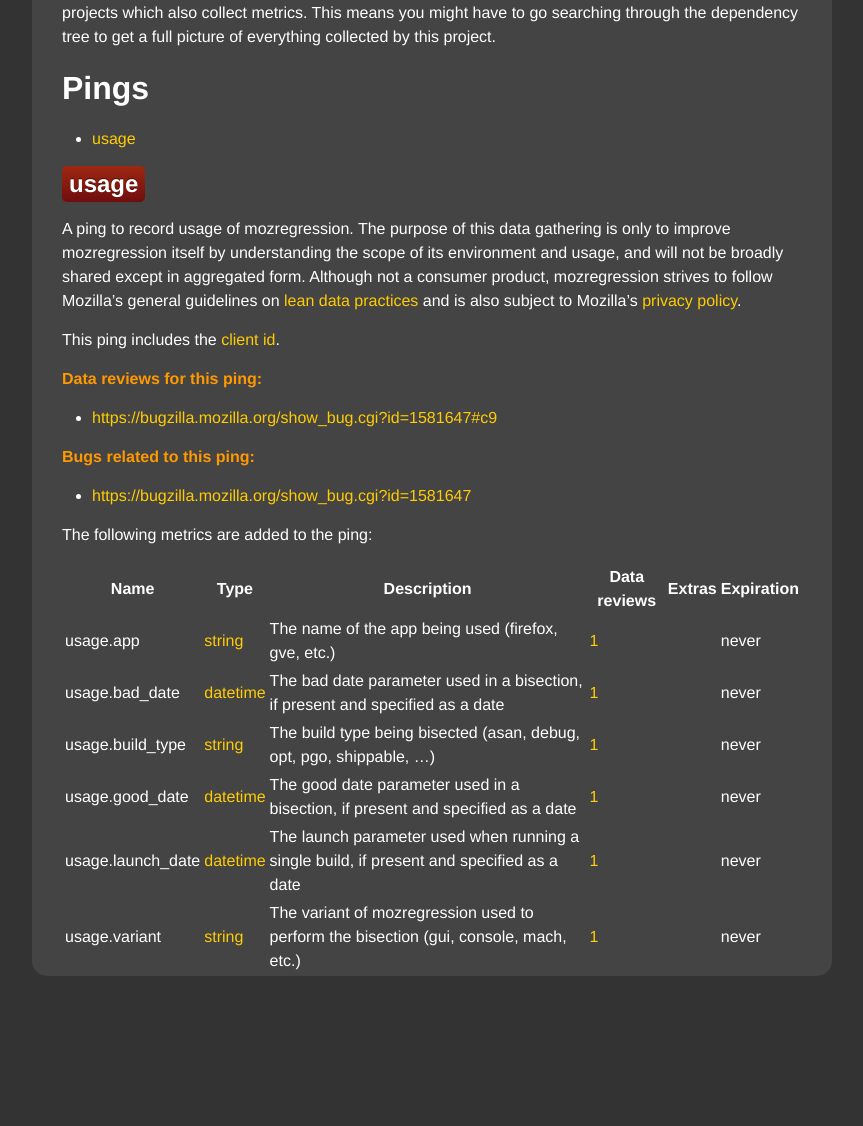
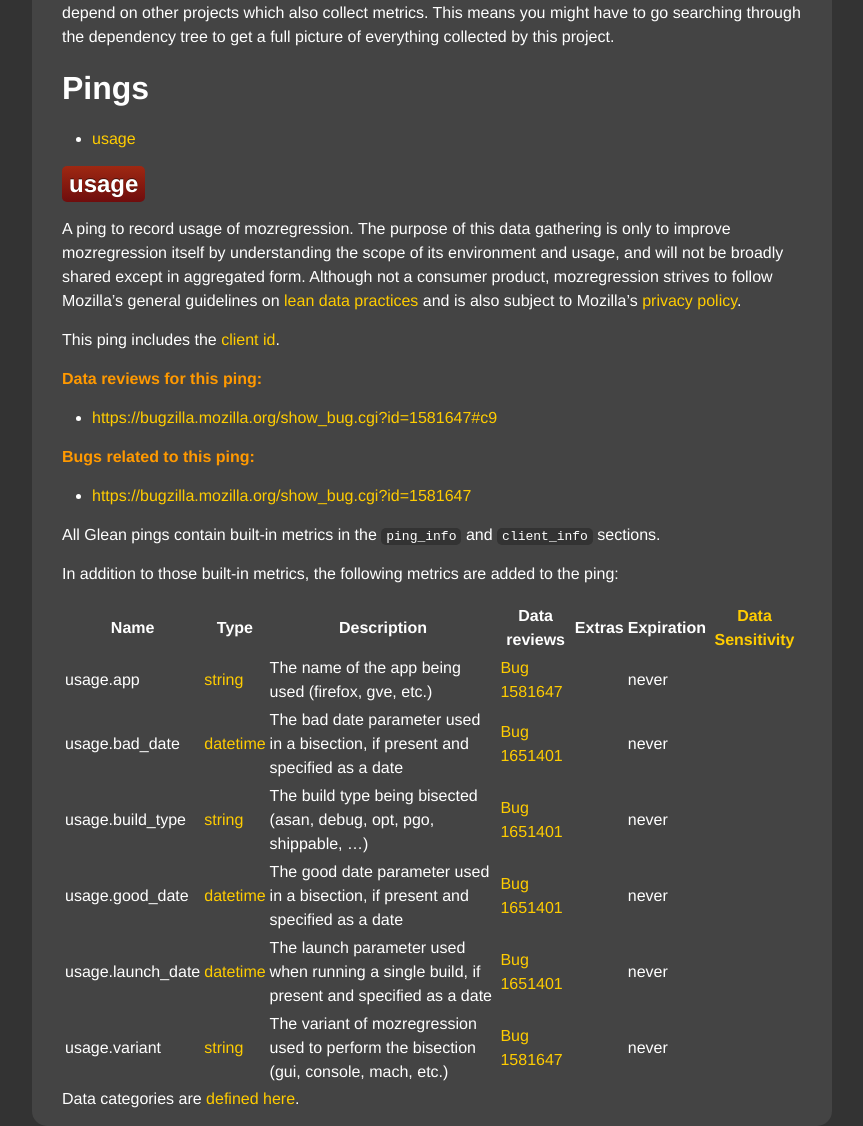
Before and after one commit to mozilla/mozregression, a Jekyll site: the page built from docs/glean/metrics.md, in a window 1280 px wide. Shown: the part 326-1452 px from the top of the page, without its empty margins (208-1071 px from the left). Built offline with Jekyll 4.4.1, drawn with Linux system fonts in a browser that asks for light colours; our own code applies the rules of GitHub Pages for plain Markdown files; before the commit the page ends 1302 px from its top, so only the background shows below that; some of the changed text lies outside the part shown.

Commit message:
Updated glean documentation

```diff
--- a/docs/glean/metrics.md
+++ b/docs/glean/metrics.md
@@ -1,14 +1,14 @@
 <!-- AUTOGENERATED BY glean_parser.  DO NOT EDIT. -->
 
 # Metrics
-This document enumerates the metrics collected by this project.
+
+This document enumerates the metrics collected by this project using the [Glean SDK](https://mozilla.github.io/glean/book/index.html).
 This project may depend on other projects which also collect metrics.
 This means you might have to go searching through the dependency tree to get a full picture of everything collected by this project.
 
 # Pings
 
- - [usage](#usage)
-
+- [usage](#usage)
 
 ## usage
 
@@ -25,16 +25,19 @@
 
 - <https://bugzilla.mozilla.org/show_bug.cgi?id=1581647>
 
-The following metrics are added to the ping:
+All Glean pings contain built-in metrics in the [`ping_info`](https://mozilla.github.io/glean/book/user/pings/index.html#the-ping_info-section) and [`client_info`](https://mozilla.github.io/glean/book/user/pings/index.html#the-client_info-section) sections.
 
-| Name | Type | Description | Data reviews | Extras | Expiration |
-| --- | --- | --- | --- | --- | --- |
-| usage.app |[string](https://mozilla.github.io/glean/book/user/metrics/string.html) |The name of the app being used (firefox, gve, etc.)  |[1](https://bugzilla.mozilla.org/show_bug.cgi?id=1581647#c9)||never |
-| usage.bad_date |[datetime](https://mozilla.github.io/glean/book/user/metrics/datetime.html) |The bad date parameter used in a bisection, if present and specified as a date  |[1](https://bugzilla.mozilla.org/show_bug.cgi?id=1651401#c5)||never |
-| usage.build_type |[string](https://mozilla.github.io/glean/book/user/metrics/string.html) |The build type being bisected (asan, debug, opt, pgo, shippable, ...)  |[1](https://bugzilla.mozilla.org/show_bug.cgi?id=1651401#c5)||never |
-| usage.good_date |[datetime](https://mozilla.github.io/glean/book/user/metrics/datetime.html) |The good date parameter used in a bisection, if present and specified as a date  |[1](https://bugzilla.mozilla.org/show_bug.cgi?id=1651401#c5)||never |
-| usage.launch_date |[datetime](https://mozilla.github.io/glean/book/user/metrics/datetime.html) |The launch parameter used when running a single build, if present and specified as a date  |[1](https://bugzilla.mozilla.org/show_bug.cgi?id=1651401#c5)||never |
-| usage.variant |[string](https://mozilla.github.io/glean/book/user/metrics/string.html) |The variant of mozregression used to perform the bisection (gui, console, mach, etc.)  |[1](https://bugzilla.mozilla.org/show_bug.cgi?id=1581647#c9)||never |
+In addition to those built-in metrics, the following metrics are added to the ping:
 
+| Name | Type | Description | Data reviews | Extras | Expiration | [Data Sensitivity](https://wiki.mozilla.org/Firefox/Data_Collection) |
+| --- | --- | --- | --- | --- | --- | --- |
+| usage.app |[string](https://mozilla.github.io/glean/book/user/metrics/string.html) |The name of the app being used (firefox, gve, etc.)  |[Bug 1581647](https://bugzilla.mozilla.org/show_bug.cgi?id=1581647#c9)||never | |
+| usage.bad_date |[datetime](https://mozilla.github.io/glean/book/user/metrics/datetime.html) |The bad date parameter used in a bisection, if present and specified as a date  |[Bug 1651401](https://bugzilla.mozilla.org/show_bug.cgi?id=1651401#c5)||never | |
+| usage.build_type |[string](https://mozilla.github.io/glean/book/user/metrics/string.html) |The build type being bisected (asan, debug, opt, pgo, shippable, ...)  |[Bug 1651401](https://bugzilla.mozilla.org/show_bug.cgi?id=1651401#c5)||never | |
+| usage.good_date |[datetime](https://mozilla.github.io/glean/book/user/metrics/datetime.html) |The good date parameter used in a bisection, if present and specified as a date  |[Bug 1651401](https://bugzilla.mozilla.org/show_bug.cgi?id=1651401#c5)||never | |
+| usage.launch_date |[datetime](https://mozilla.github.io/glean/book/user/metrics/datetime.html) |The launch parameter used when running a single build, if present and specified as a date  |[Bug 1651401](https://bugzilla.mozilla.org/show_bug.cgi?id=1651401#c5)||never | |
+| usage.variant |[string](https://mozilla.github.io/glean/book/user/metrics/string.html) |The variant of mozregression used to perform the bisection (gui, console, mach, etc.)  |[Bug 1581647](https://bugzilla.mozilla.org/show_bug.cgi?id=1581647#c9)||never | |
+
+Data categories are [defined here](https://wiki.mozilla.org/Firefox/Data_Collection).
 
 <!-- AUTOGENERATED BY glean_parser.  DO NOT EDIT. -->
```
